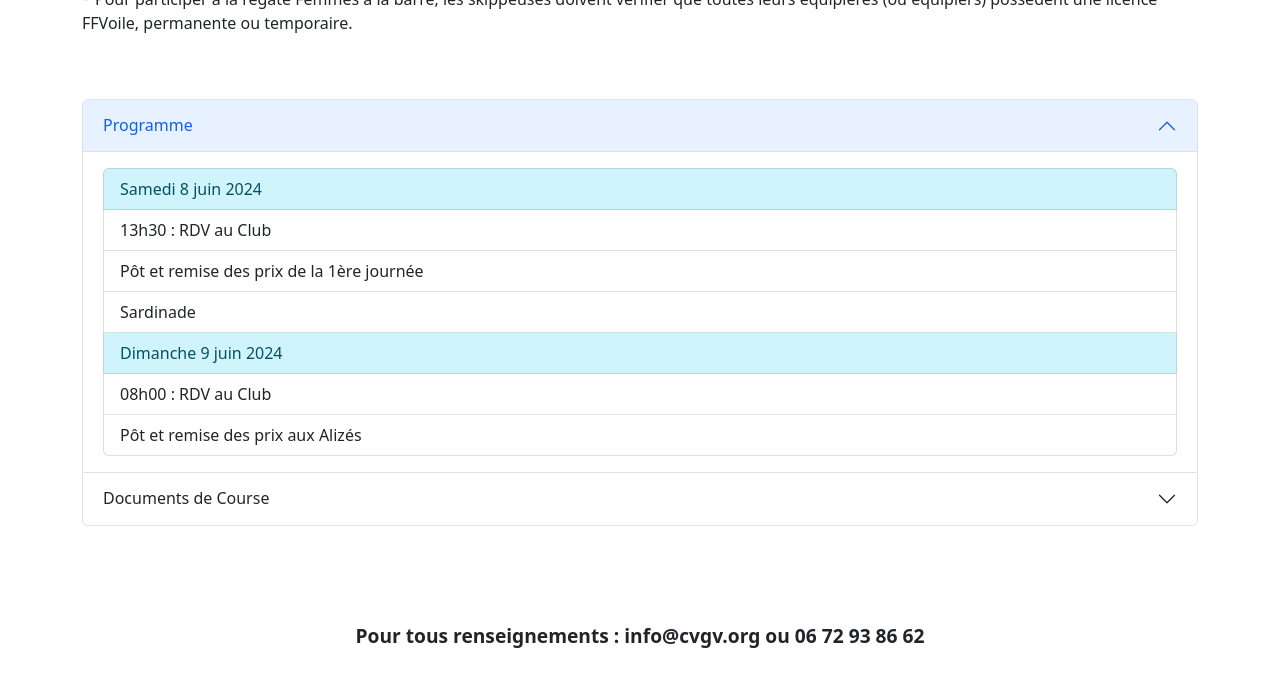
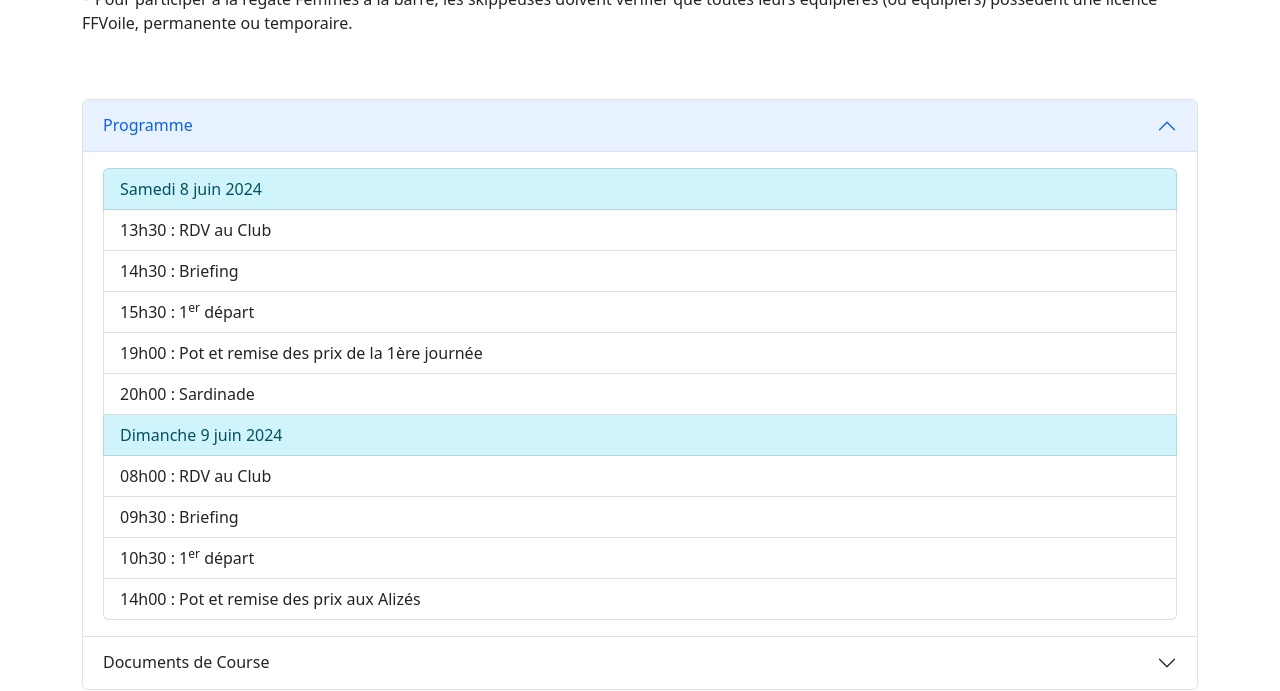
Before and after one commit to cvgv-asso/cvgv-asso.github.io, a Jekyll site: the page built from femmes-a-la-barre-2024.html, in a window 1280 px wide and 900 px high, scrolled down 1861 px, cut to the strip 0-691 px from the top of the window. Built offline with Jekyll 4.4.1, drawn with Linux system fonts in a browser that asks for light colours; comment, search, counter and statistics services are not loaded.

Commit message:
update program

```diff
--- a/femmes-a-la-barre-2024.html
+++ b/femmes-a-la-barre-2024.html
@@ -118,12 +118,16 @@ order: 2
                     <ul class="list-group">
                         <li class="list-group-item list-group-item-info">Samedi 8 juin 2024</li>
                         <li class="list-group-item">13h30 : RDV au Club</li>
-                        <li class="list-group-item">Pôt et remise des prix de la 1ère journée</li>
-                        <li class="list-group-item">Sardinade</li>
+                        <li class="list-group-item">14h30 : Briefing</li>
+                        <li class="list-group-item">15h30 : 1<sup>er</sup> départ</li>
+                        <li class="list-group-item">19h00 : Pot et remise des prix de la 1ère journée</li>
+                        <li class="list-group-item">20h00 : Sardinade</li>
 
                         <li class="list-group-item list-group-item-info">Dimanche 9 juin 2024</li>
                         <li class="list-group-item">08h00 : RDV au Club</li>
-                        <li class="list-group-item">Pôt et remise des prix aux Alizés</li>
+                        <li class="list-group-item">09h30 : Briefing</li>
+                        <li class="list-group-item">10h30 : 1<sup>er</sup> départ</li>
+                        <li class="list-group-item">14h00 : Pot et remise des prix aux Alizés</li>
                     </ul>
                 </div>
             </div>
```
